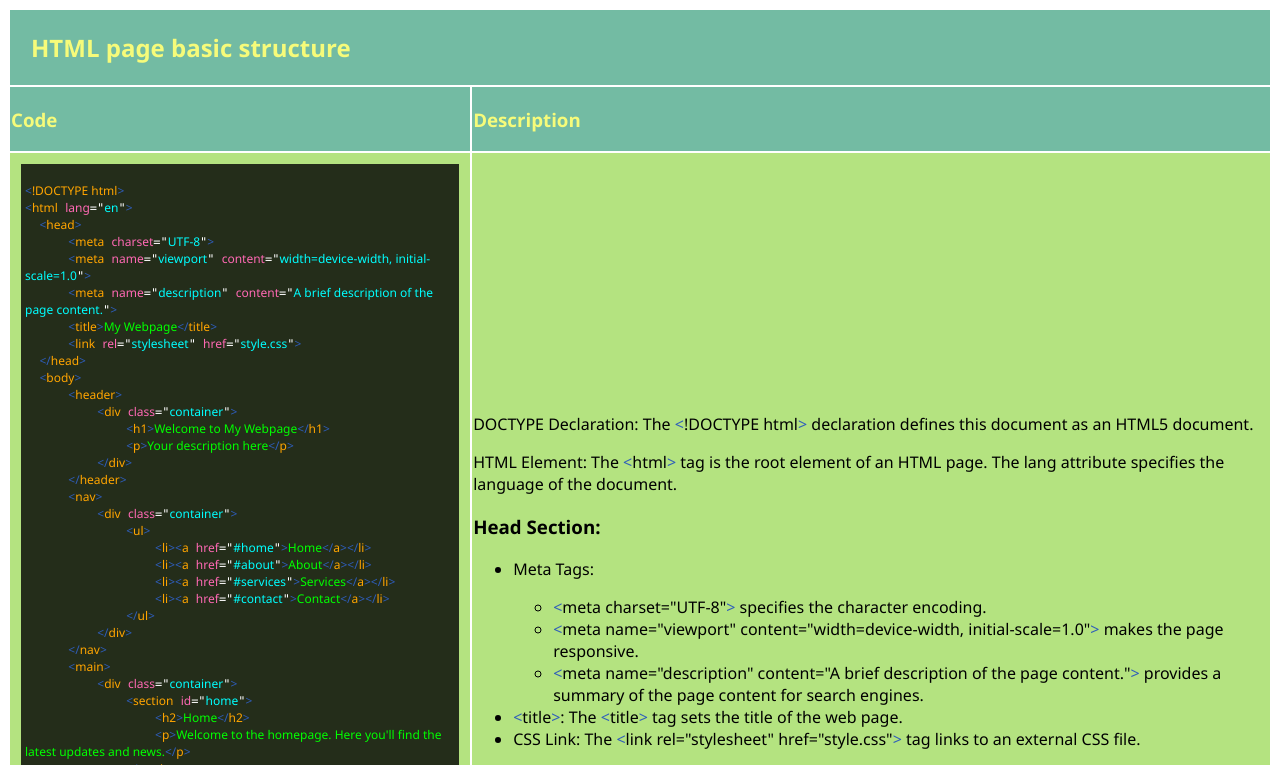
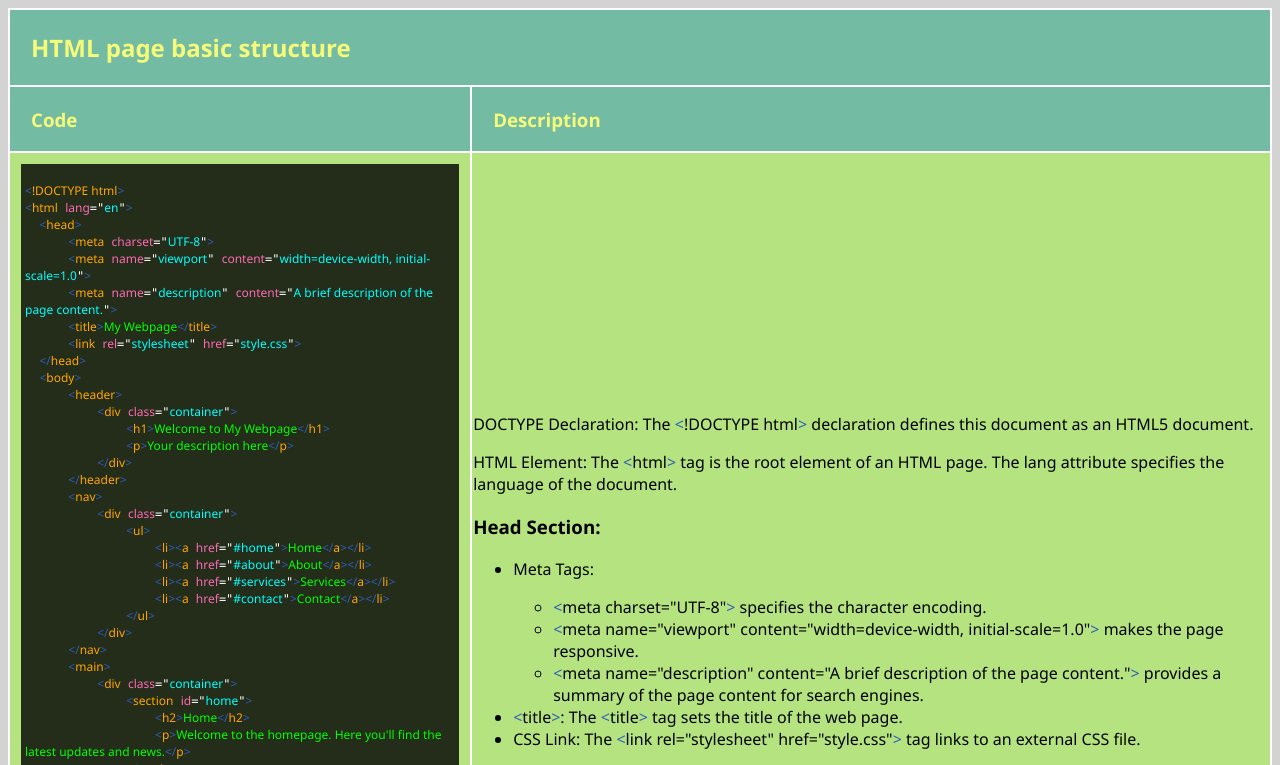
Before and after one commit to rpc3000/html-css-cheatsheet, a plain HTML site: page index.html in a window 1280 px wide. Shown: the top 765 px of the page. Drawn offline with Linux system fonts and the light colour scheme.

Commit message:
change in CSS table formating

```diff
--- a/style.css
+++ b/style.css
@@ -1,5 +1,13 @@
 * {
     font-family: 'Segoe UI', Tahoma, Geneva, Verdana, sans-serif;
+}
+
+body {
+  background-color: lightgrey;
+}
+
+table {
+  background-color: white;
 }
 
 table thead {
@@ -10,6 +18,10 @@ table thead {
 
 table thead h2 {
     padding: 0px 20px;
+}
+
+table thead h3 {
+  padding: 0px 20px;
 }
 
 table tbody tr:nth-child(odd) {
```
Also changed, not shown: 1 other file.
